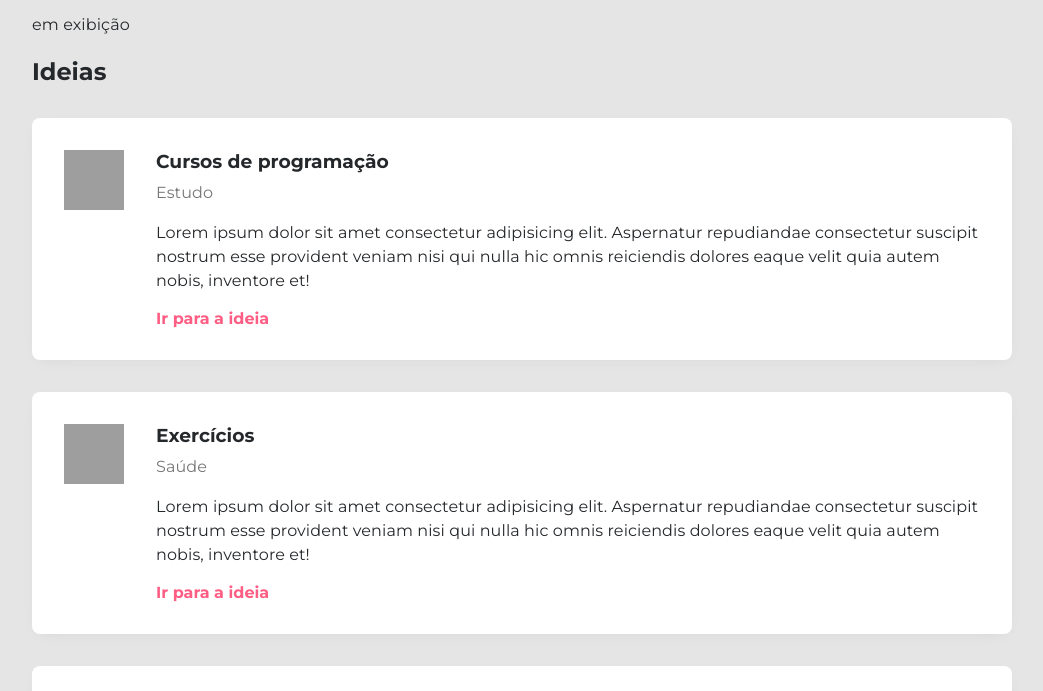
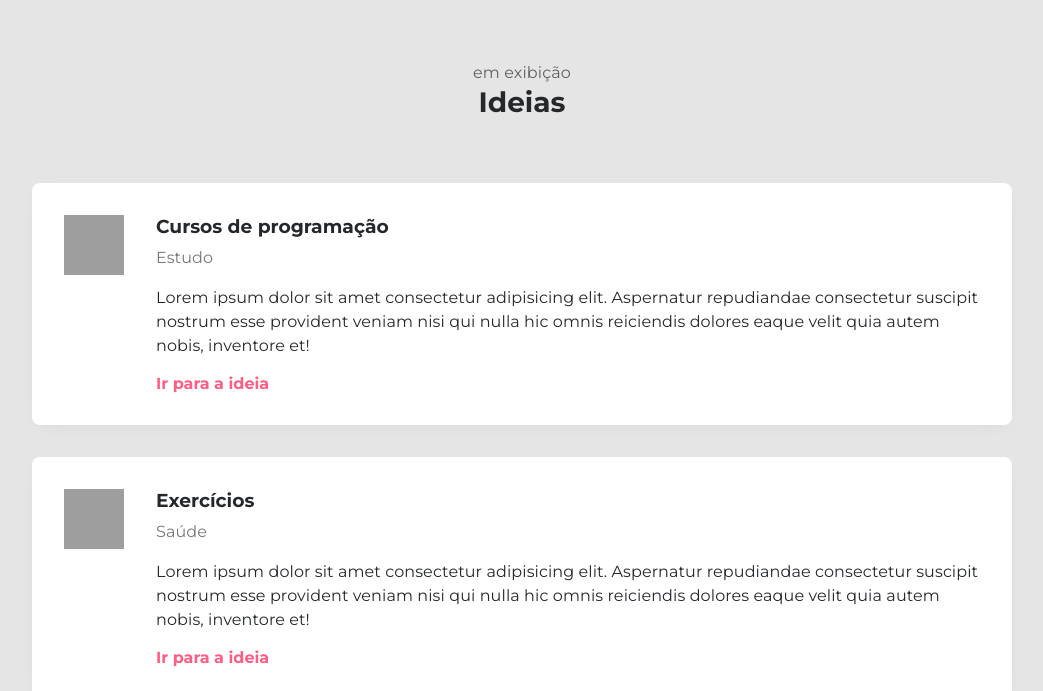
Before and after one commit to ivanvoliveira/workshopdev, a plain HTML site: page ideias.html in a window 1280 px wide. Shown: the part 107-798 px from the top of the page, without its empty margins (118-1161 px from the left). Drawn offline with Linux system fonts and the light colour scheme; grey boxes are pictures that could not be loaded.

Commit message:
Estilo de section-title

```diff
--- a/style.css
+++ b/style.css
@@ -309,3 +309,20 @@ form button:hover {
     background-color: #0984e3;
     text-decoration: none;
 }
+
+section#title {
+    text-align: center;
+
+    margin: 64px 0;
+}
+
+section#title p {
+    opacity: 0.7;
+    margin: 0;
+}
+
+section#title h1 {
+    margin: 0;
+
+    font-size: 28px;
+}
```
